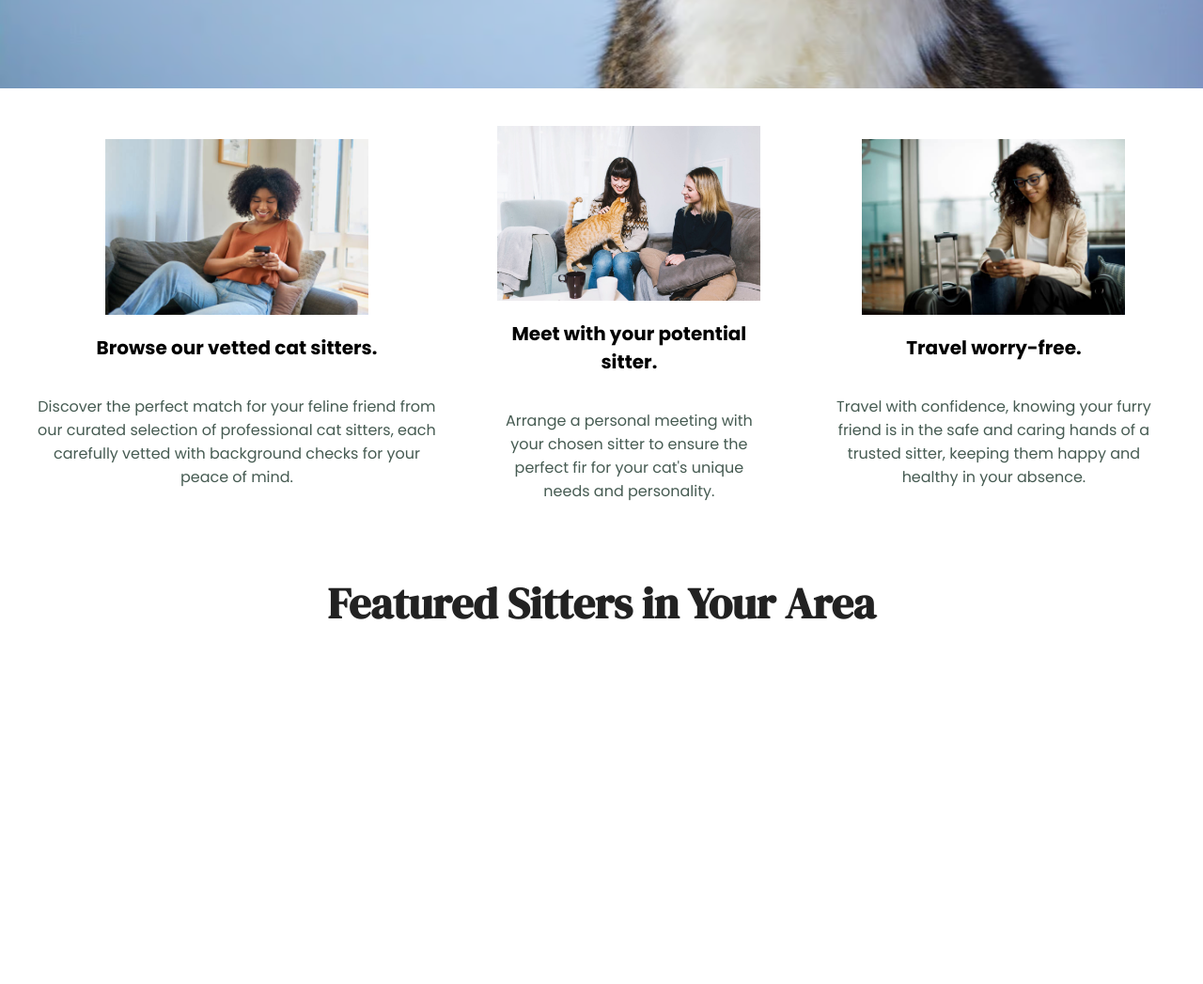
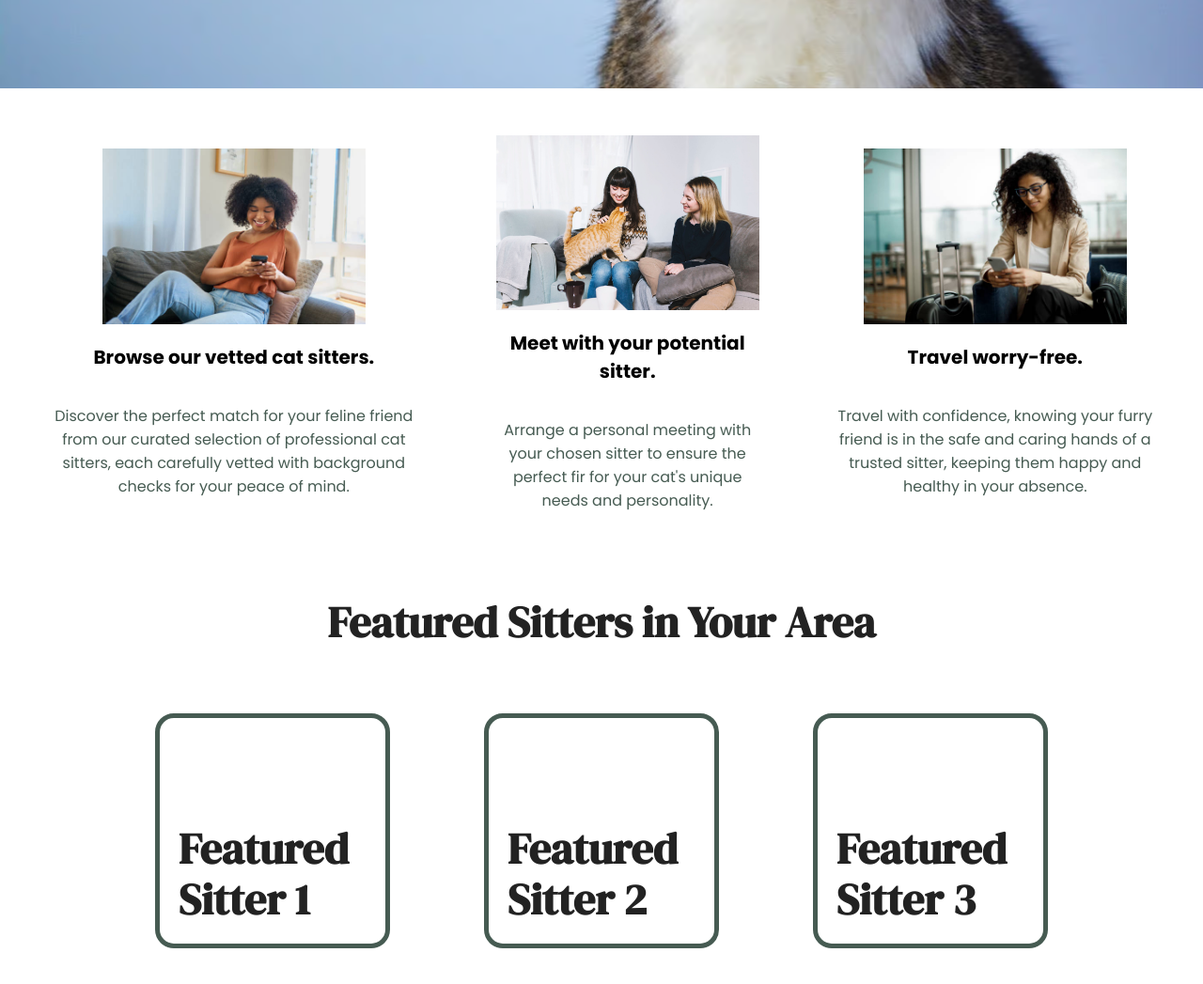
Before and after one commit to BonJenn/kittysitty, a plain HTML site: page index.html in a window 1280 px wide. Shown: the part 519-1566 px from the top of the page at 94% size. Before the commit the page ends 1208 px from the top, so only its background shows below. Drawn offline with Linux system fonts and the light colour scheme.

Commit message:
Added more responsiveness and featured sitters section

```diff
--- a/index.html
+++ b/index.html
@@ -43,17 +43,17 @@
 
     <section id="feature">
         <div class="feature-box1">
-            <img src="../img/features/f1.jpeg" class="f1" alt="">
+            <img src="img/features/f1.jpeg" class="f1" alt="">
             <h4>Browse our vetted cat sitters.</h4>
             <p>Discover the perfect match for your feline friend from our curated selection of professional cat sitters, each carefully vetted with background checks for your peace of mind.</p>
         </div>
         <div class="feature-box2">
-            <img src="../img/features/f2.jpeg" class="f1" alt="">
+            <img src="img/features/f2.jpeg" class="f1" alt="">
             <h4>Meet with your potential sitter.</h4>
             <p>Arrange a personal meeting with your chosen sitter to ensure the perfect fir for your cat's unique needs and personality.</p>
         </div>
         <div class="feature-box3">
-            <img src="../img/features/f3.jpeg" class="f1" alt="">
+            <img src="img/features/f3.jpeg" class="f1" alt="">
             <h4>Travel worry-free.</h4>
             <p>Travel with confidence, knowing your furry friend is in the safe and caring hands of a trusted sitter, keeping them happy and healthy in your absence.</p>
 
@@ -64,13 +64,19 @@
         <h2>Featured Sitters in Your Area</h2>
         <div class="featured-sitters-box">
             <div class="featured-sitter-1">
-
+                <div class="featured-sitter-name-1">
+                    <h2>Featured Sitter 1</h2>
+                </div>
             </div>
             <div class="featured-sitter-2">
-
+                <div class="featured-sitter-name-2">
+                    <h2>Featured Sitter 2</h2>
+                </div>
             </div>
             <div class="featured-sitter-3">
-
+                <div class="featured-sitter-name-3">
+                    <h2>Featured Sitter 3</h2>
+                </div>
             </div>
         </div>
     </section>
--- a/styles/style.css
+++ b/styles/style.css
@@ -106,6 +106,7 @@ body {
     left: 20px;
 }
 
+
 /* Hero Section*/
 
 #hero {
@@ -159,6 +160,7 @@ body {
     align-items: center;
     justify-content: start;
     padding: 20px;
+    margin: 10px;
 }
 
 .feature-box1 h4, .feature-box2 h4, .feature-box3 h4,
@@ -178,7 +180,7 @@ body {
 }
 
 /* Add a media query for small screens */
-@media (max-width: 770px) {
+@media (max-width: 845px) {
     #feature {
         flex-direction: column;
     }
@@ -199,6 +201,36 @@ body {
     padding: 20px
 }
 
+.featured-sitters-box {
+    display: flex;
+    flex-direction: row;
+}
+
+.featured-sitters-box > * {
+    margin: 50px;
+}
+
+.featured-sitter-1, .featured-sitter-2, .featured-sitter-3 {
+    display: flex;
+    align-items: last baseline;
+    border: solid;
+    border-width: 5px;
+    border-color: #465b52;
+    border-radius: 20px;
+    height: 250px;
+    width: 250px;
+
+}
+
+@media (max-width: 845px) {
+    .featured-sitters-box {
+        flex-direction: column;
+    }
+    .featured-sitter-1, .featured-sitter-2, .featured-sitter-3 {
+        margin: 10px;
+    }
+}
+
 /* Shop Page */
 
 /* Single Product */
```
